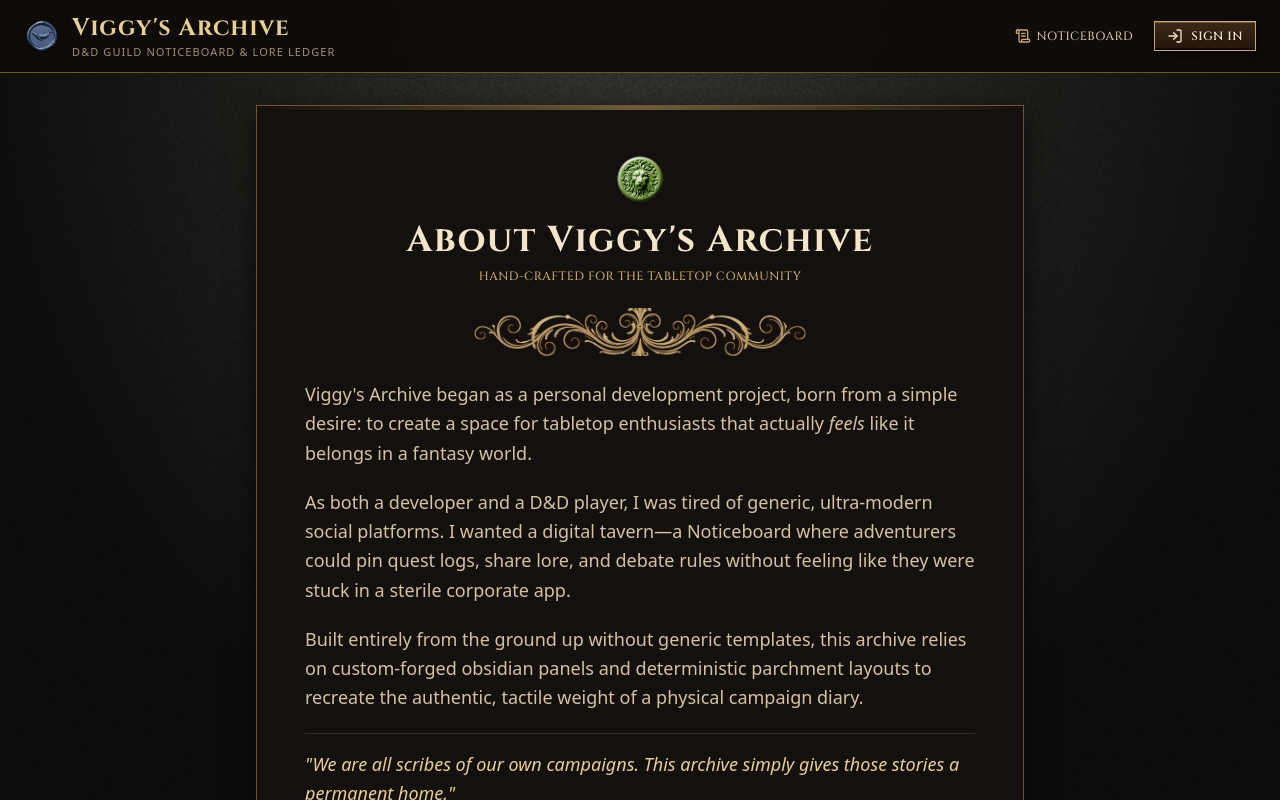
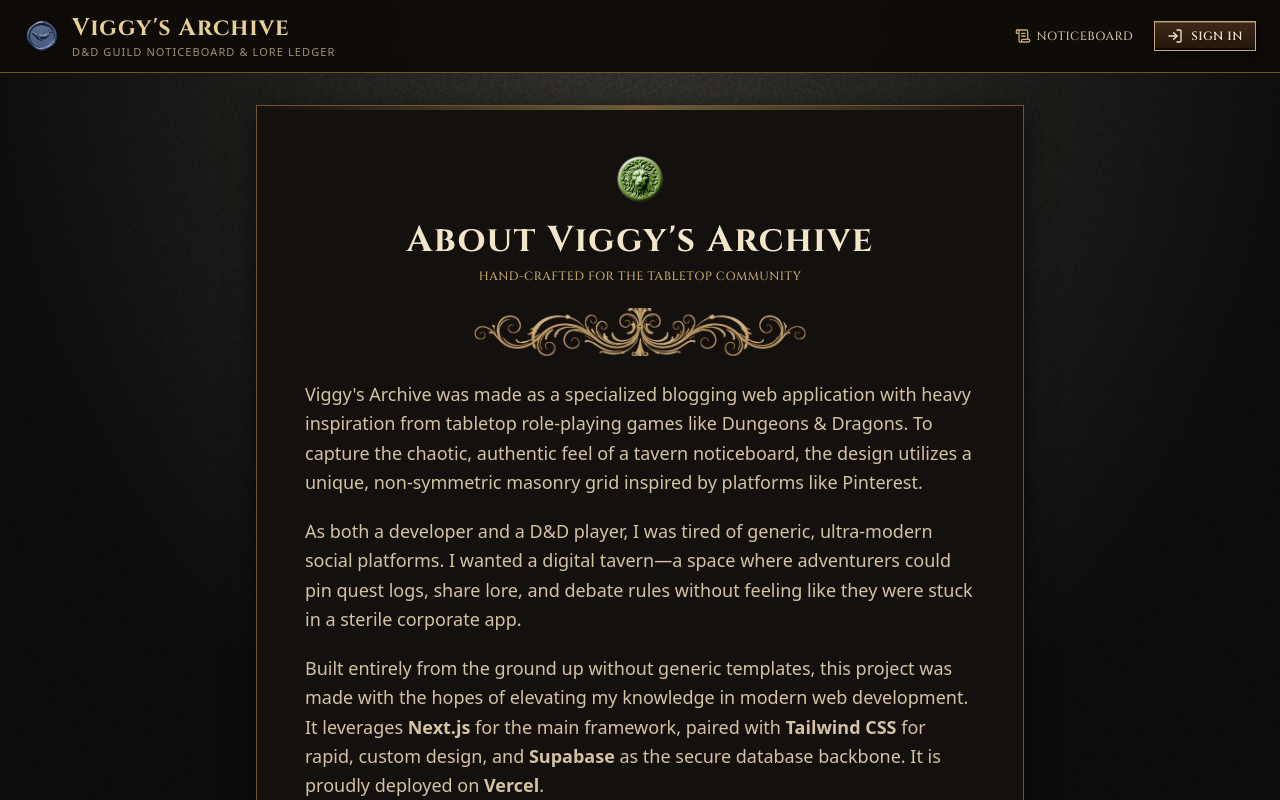
Before and after one commit to UnkGuy/devcomm-blog, a Next.js app: page /about in a window 1280 px wide. Shown: the top 800 px of the page. Built offline with nearby package versions, Linux system fonts and the light colour scheme; no server answers.

Commit message:
feat: update AboutPage content for clarity and enhanced description of Viggy's Archive

```diff
--- a/src/app/about/page.tsx
+++ b/src/app/about/page.tsx
@@ -19,13 +19,14 @@ export default function AboutPage() {
 
         <div className="mt-6 text-left space-y-5 text-[#d4c3a3] leading-relaxed text-base sm:text-lg">
           <p>
-            Viggy&apos;s Archive began as a personal development project, born from a simple desire: to create a space for tabletop enthusiasts that actually <em>feels</em> like it belongs in a fantasy world.
+            Viggy&apos;s Archive was made as a specialized blogging web application with heavy inspiration from tabletop role-playing games like Dungeons &amp; Dragons. To capture the chaotic, authentic feel of a tavern noticeboard, the design utilizes a unique, non-symmetric masonry grid inspired by platforms like Pinterest.
           </p>
           <p>
-            As both a developer and a D&amp;D player, I was tired of generic, ultra-modern social platforms. I wanted a digital tavern—a Noticeboard where adventurers could pin quest logs, share lore, and debate rules without feeling like they were stuck in a sterile corporate app.
+            As both a developer and a D&amp;D player, I was tired of generic, ultra-modern social platforms. I wanted a digital tavern—a space where adventurers could pin quest logs, share lore, and debate rules without feeling like they were stuck in a sterile corporate app.
           </p>
           <p>
-            Built entirely from the ground up without generic templates, this archive relies on custom-forged obsidian panels and deterministic parchment layouts to recreate the authentic, tactile weight of a physical campaign diary.          </p>
+            Built entirely from the ground up without generic templates, this project was made with the hopes of elevating my knowledge in modern web development. It leverages <strong>Next.js</strong> for the main framework, paired with <strong>Tailwind CSS</strong> for rapid, custom design, and <strong>Supabase</strong> as the secure database backbone. It is proudly deployed on <strong>Vercel</strong>.
+          </p>
           <p className="italic text-[#e8cf96] pt-4 border-t border-[#6e552f]/40">
             "We are all scribes of our own campaigns. This archive simply gives those stories a permanent home."
           </p>
```
